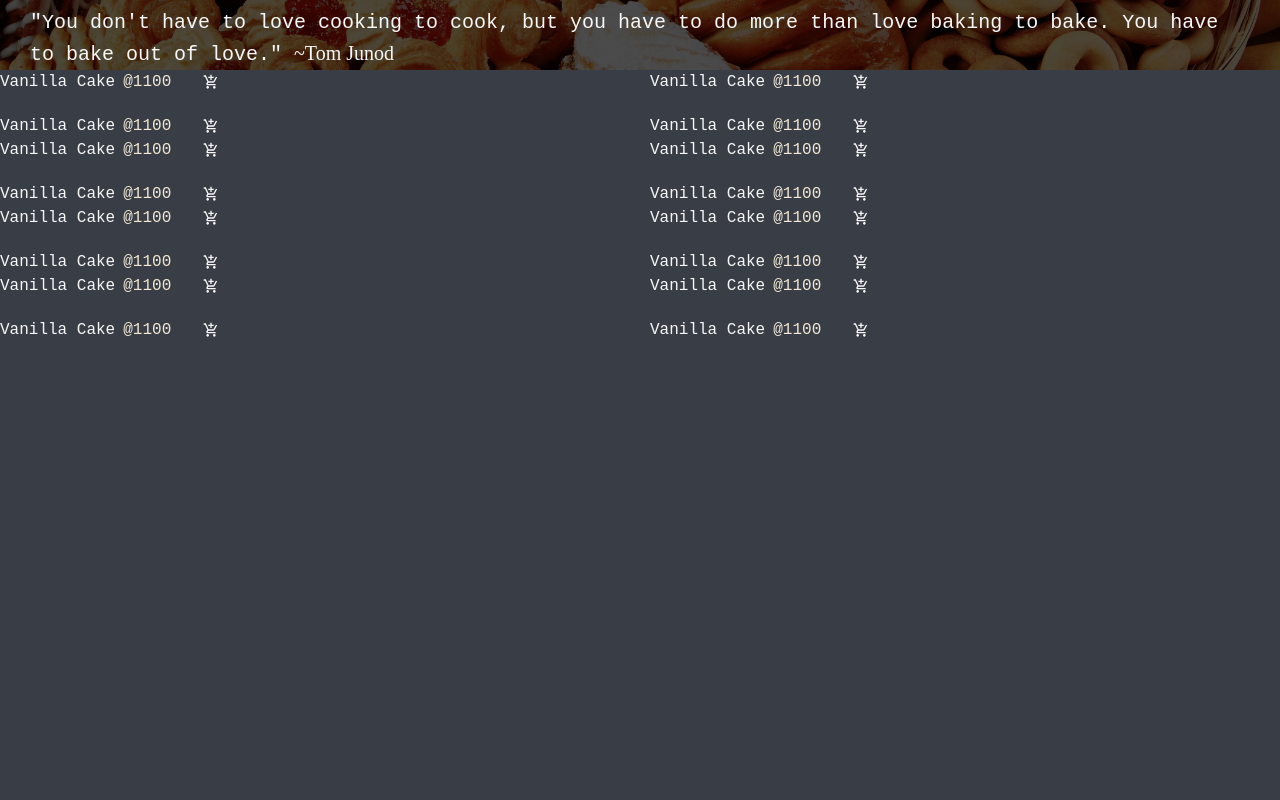
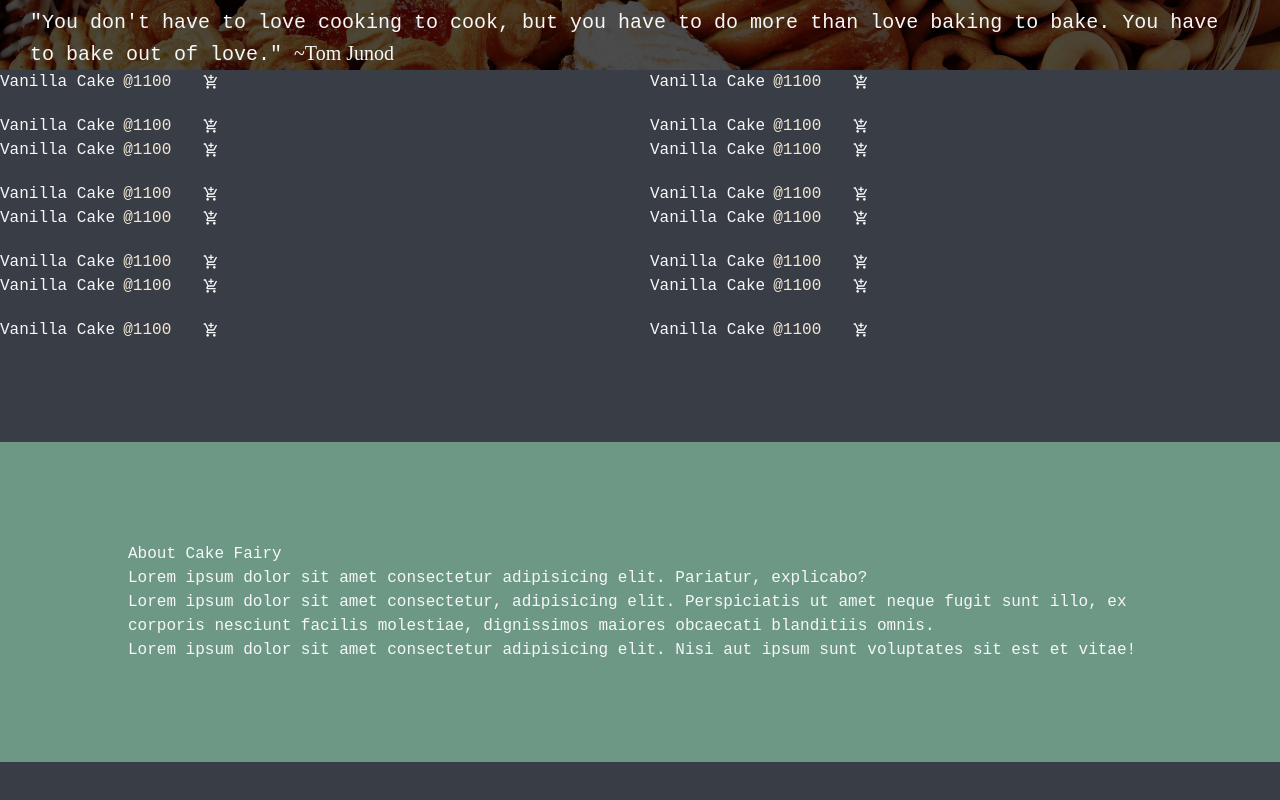
Before and after one commit to webala/CakeFiary, a Next.js app: page / in a window 1280 px wide. Shown: the part 511-1311 px from the top of the page. Before the commit the page ends 853 px from the top, so only its background shows below. Built offline with nearby package versions, Linux system fonts and the light colour scheme.

Commit message:
feat: about section

```diff
--- /dev/null
+++ b/components/About/About.module.scss
@@ -0,0 +1,5 @@
+.about {
+    padding: 100px 10%;
+    margin: 100px 0;
+    background: var(--backgroundSecondary);
+}
--- /dev/null
+++ b/components/About/About.tsx
@@ -0,0 +1,16 @@
+import React from 'react'
+import style from './About.module.scss'
+function About() {
+  return (
+    <div className={style.about}>
+        <h1>About Cake Fairy</h1>
+        <div>
+            <p>Lorem ipsum dolor sit amet consectetur adipisicing elit. Pariatur, explicabo?</p>
+            <p>Lorem ipsum dolor sit amet consectetur, adipisicing elit. Perspiciatis ut amet neque fugit sunt illo, ex corporis nesciunt facilis molestiae, dignissimos maiores obcaecati blanditiis omnis.</p>
+            <p>Lorem ipsum dolor sit amet consectetur adipisicing elit. Nisi aut ipsum sunt voluptates sit est et vitae!</p>
+        </div>
+    </div>
+  )
+}
+
+export default About
--- a/pages/index.tsx
+++ b/pages/index.tsx
@@ -1,5 +1,6 @@
 import Head from 'next/head'
 import Image from 'next/image'
+import About from '../components/About/About'
 import Banner from '../components/Banner/Banner'
 import Menu from '../components/Menu/Menu'
 import NavBar from '../components/NavBar/NavBar'
@@ -18,6 +19,7 @@ export default function Home() {
       <NavBar/>
       <Banner/>
       <Menu />
+      <About />
     </div>
   )
 }
```
